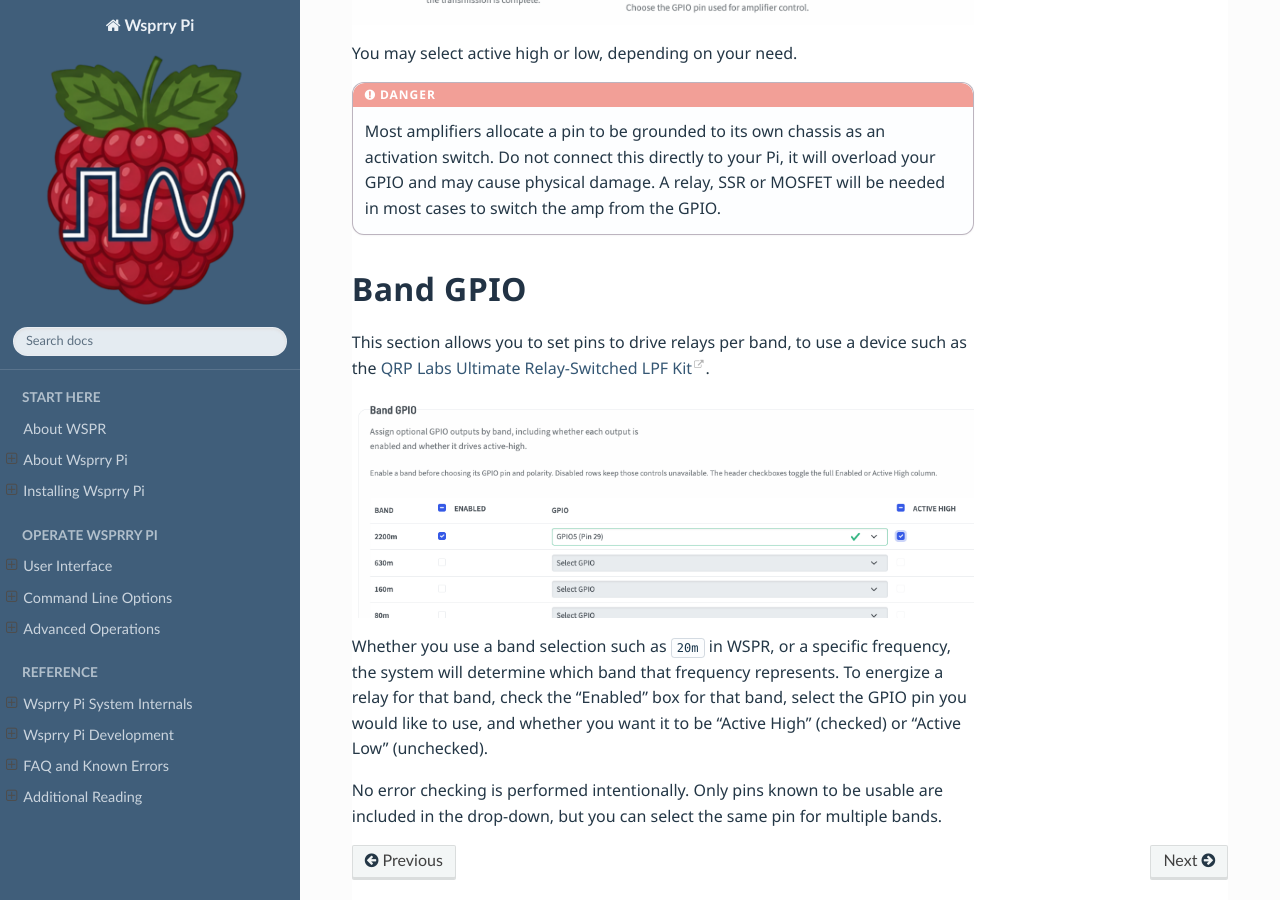
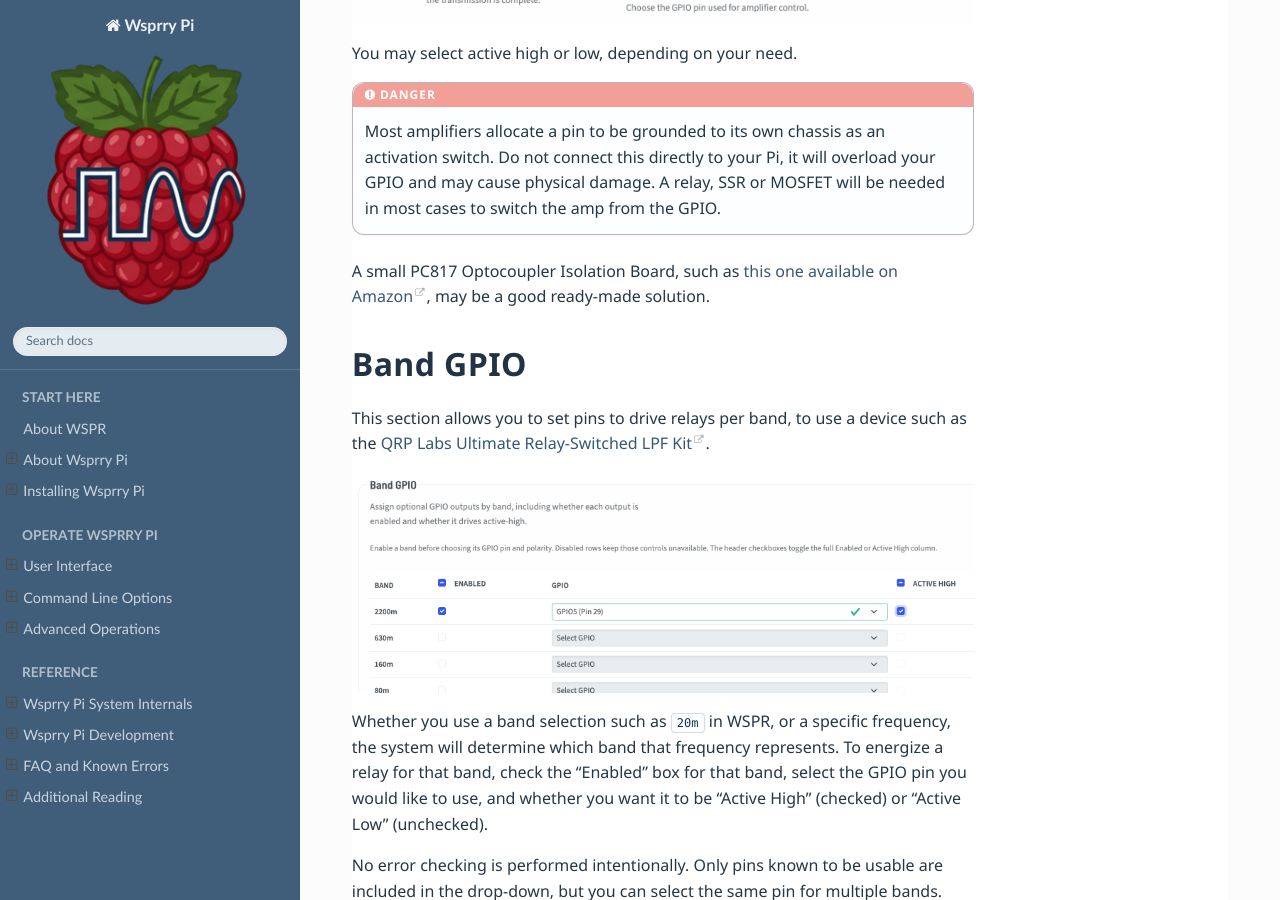
Before and after one commit to WsprryPi/Wsprry_Pi_Docs, a Sphinx documentation site: the page built from docs/User_Interface/Setup/Pi_IO/index.md, in a window 1280 px wide and 900 px high, scrolled down 1797 px. Built offline with Sphinx 7.4.7 and the Read the Docs theme 3.1.0, drawn with Linux system fonts in a browser that asks for light colours.

Commit message:
Add amp activate relay suggestion

```diff
--- a/docs/User_Interface/Setup/Pi_IO/index.md
+++ b/docs/User_Interface/Setup/Pi_IO/index.md
@@ -34,6 +34,8 @@
 Most amplifiers allocate a pin to be grounded to its own chassis as an activation switch. Do not connect this directly to your Pi, it will overload your GPIO and may cause physical damage. A relay, SSR or MOSFET will be needed in most cases to switch the amp from the GPIO.
 :::
 
+A small PC817 Optocoupler Isolation Board, such as [this one available on Amazon](https://www.amazon.com/EC-Buying-Optocoupler-Isolation-Optoelectronic/dp/B0D3CX6NP6), may be a good ready-made solution.
+
 ## Band GPIO
 
 This section allows you to set pins to drive relays per band, to use a device such as the [QRP Labs Ultimate Relay-Switched LPF Kit](https://qrp-labs.com/ultimatelpf.html).
```
